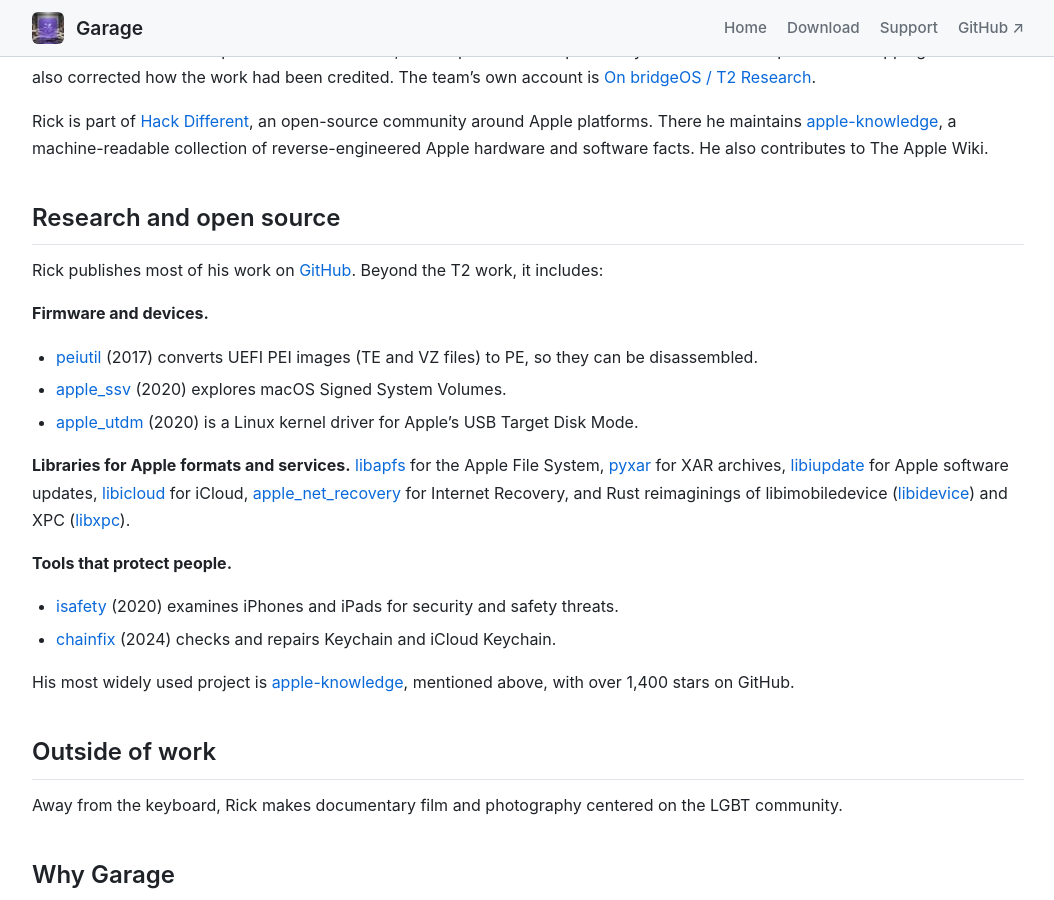
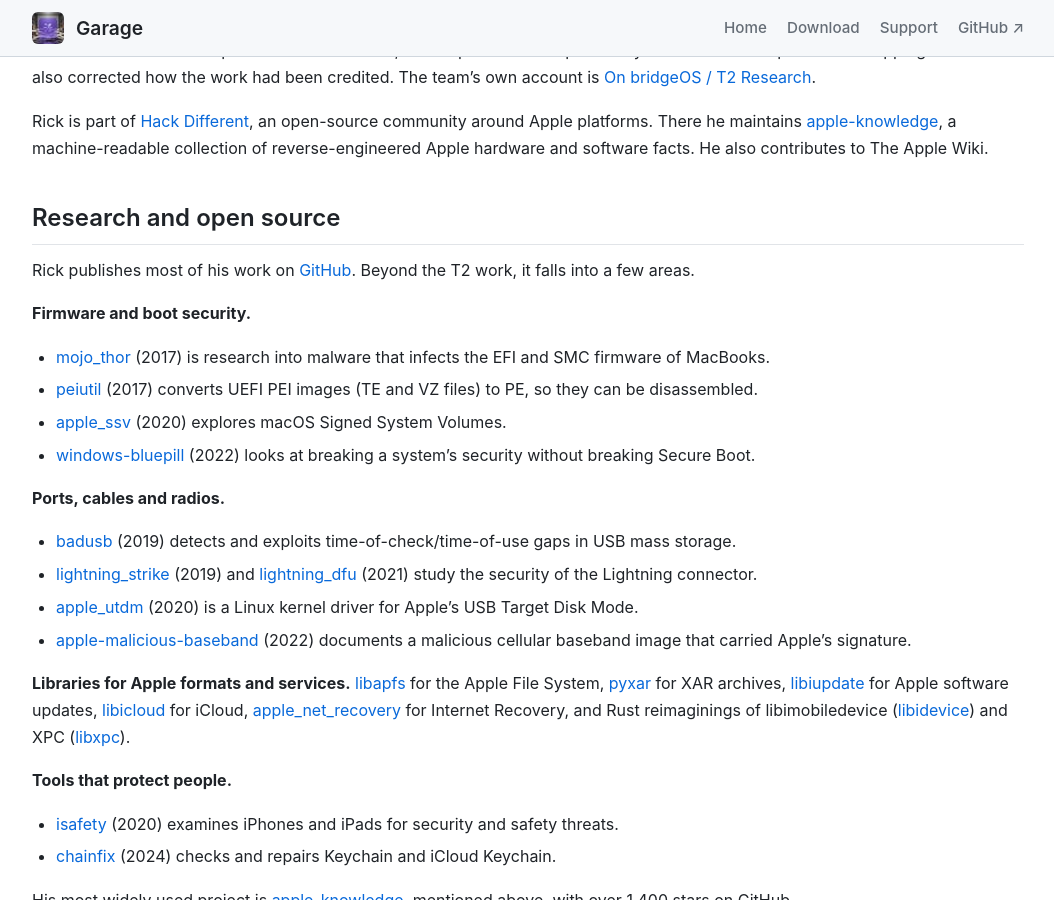
Before and after one commit to rickmark/garage-rag, a Jekyll site: the page built from docs/about.md, in a window 1280 px wide and 900 px high, scrolled down 654 px. Shown: the whole window, without its empty margins (112-1166 px from the left). Built offline with Jekyll 4.4.1, drawn with Linux system fonts in a browser that asks for light colours.

Commit message:
Restore most of the creator bio's project list
Co-Authored-By: Claude Opus 5.5 (1M context) <noreply@anthropic.com>
Claude-Session: https://claude.ai/code/session_014hnDBmzmrxouRSGPpEkRd6

```diff
--- a/docs/about.md
+++ b/docs/about.md
@@ -27,12 +27,19 @@ Rick is part of [Hack Different](https://github.com/hack-different), an open-sou
 
 ## Research and open source
 
-Rick publishes most of his work on [GitHub](https://github.com/rickmark). Beyond the T2 work, it includes:
+Rick publishes most of his work on [GitHub](https://github.com/rickmark). Beyond the T2 work, it falls into a few areas.
 
-**Firmware and devices.**
+**Firmware and boot security.**
+- [mojo_thor](https://github.com/rickmark/mojo_thor) (2017) is research into malware that infects the EFI and SMC firmware of MacBooks.
 - [peiutil](https://github.com/rickmark/peiutil) (2017) converts UEFI PEI images (TE and VZ files) to PE, so they can be disassembled.
 - [apple_ssv](https://github.com/rickmark/apple_ssv) (2020) explores macOS Signed System Volumes.
+- [windows-bluepill](https://github.com/rickmark/windows-bluepill) (2022) looks at breaking a system's security without breaking Secure Boot.
+
+**Ports, cables and radios.**
+- [badusb](https://github.com/rickmark/badusb) (2019) detects and exploits time-of-check/time-of-use gaps in USB mass storage.
+- [lightning_strike](https://github.com/rickmark/lightning_strike) (2019) and [lightning_dfu](https://github.com/rickmark/lightning_dfu) (2021) study the security of the Lightning connector.
 - [apple_utdm](https://github.com/rickmark/apple_utdm) (2020) is a Linux kernel driver for Apple's USB Target Disk Mode.
+- [apple-malicious-baseband](https://github.com/rickmark/apple-malicious-baseband) (2022) documents a malicious cellular baseband image that carried Apple's signature.
 
 **Libraries for Apple formats and services.** [libapfs](https://github.com/rickmark/libapfs) for the Apple File System, [pyxar](https://github.com/rickmark/pyxar) for XAR archives, [libiupdate](https://github.com/rickmark/libiupdate) for Apple software updates, [libicloud](https://github.com/rickmark/libicloud) for iCloud, [apple_net_recovery](https://github.com/rickmark/apple_net_recovery) for Internet Recovery, and Rust reimaginings of libimobiledevice ([libidevice](https://github.com/rickmark/libidevice)) and XPC ([libxpc](https://github.com/rickmark/libxpc)).
 
```
